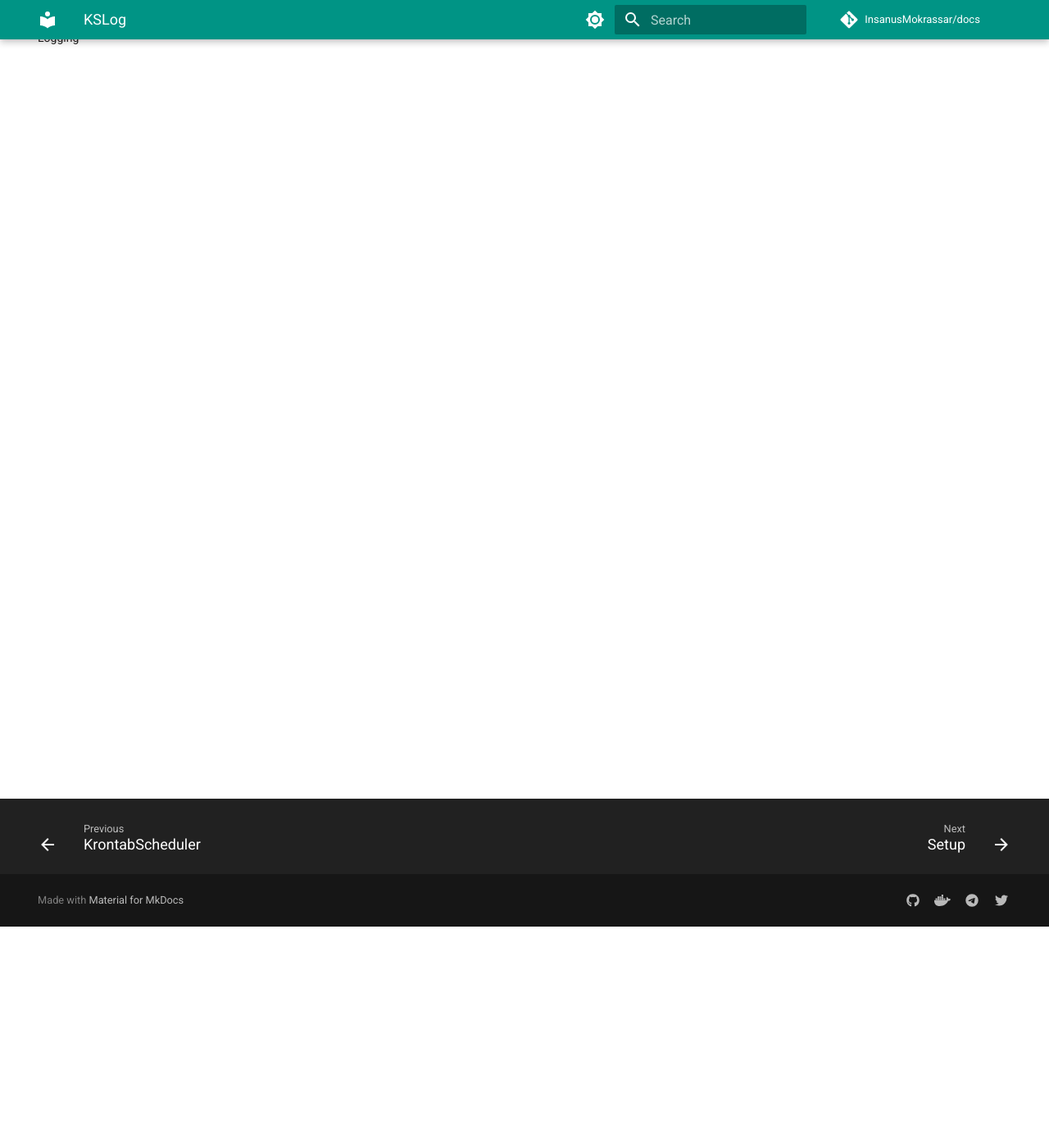
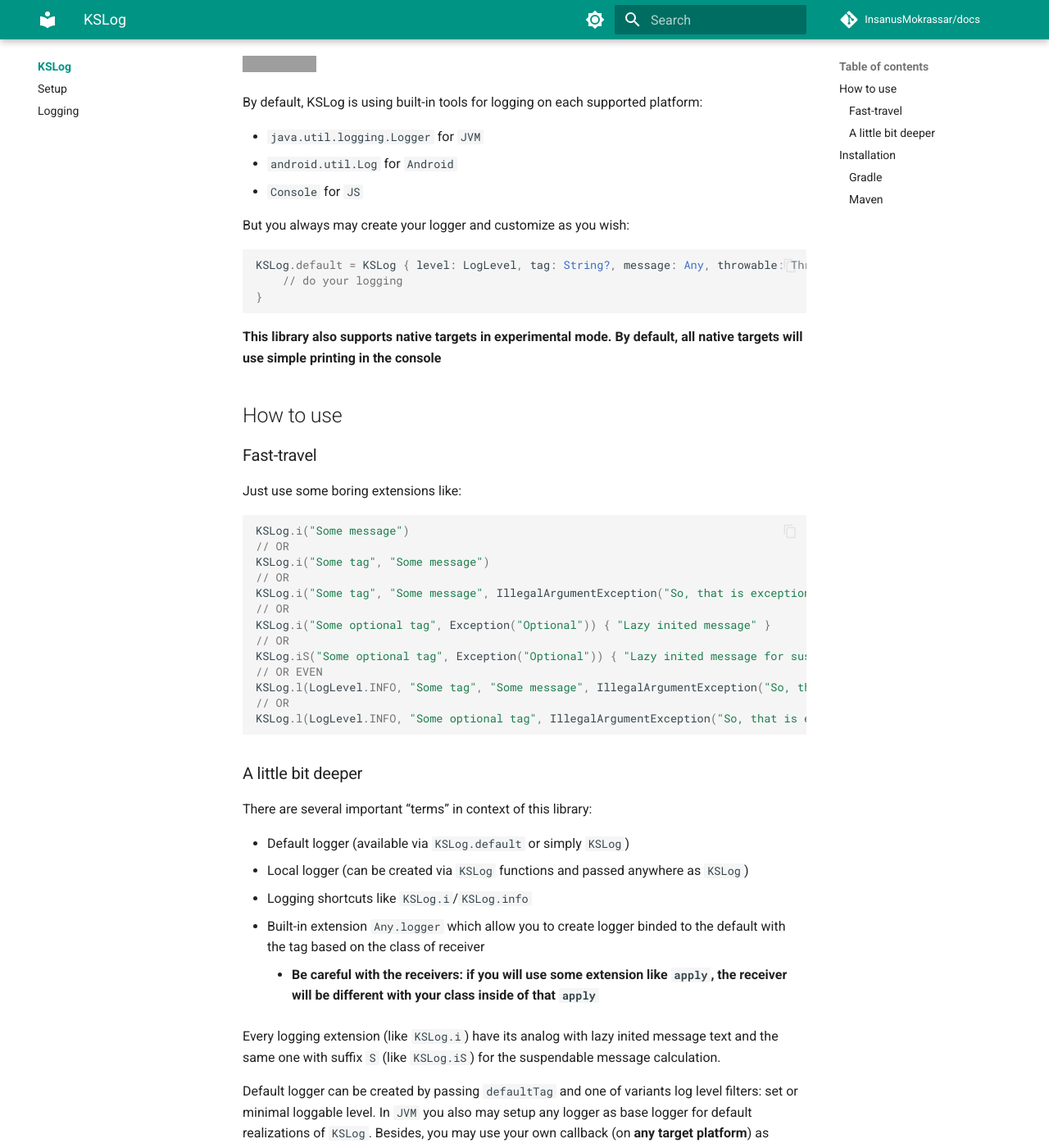
Before and after one commit to InsanusMokrassar/docs, an MkDocs documentation site: the page built from docs/kslog/index.md, in a window 1280 px wide and 1400 px high, scrolled down 270 px. Shown: the whole window at 82% size. Built offline with MkDocs 1.6.1 and Material for MkDocs 9.7.7, drawn with Linux system fonts in a browser that asks for light colours; comment, search, counter and statistics services are not loaded; some of the changed text lies outside the part shown; grey boxes are pictures that could not be loaded.

Commit message:
add default pages for krontab and kslog

````diff
--- a/docs/kslog/index.md
+++ b/docs/kslog/index.md
@@ -1,3 +1,92 @@
 # KSLog
 
-[KSLog](https://github.com/InsanusMokrassar/kslog) is a simple multiplatform tool for native logging.
+It is simple and easy-to-use tool for logging on the most popular platforms in Kotlin Multiplatform:
+
+![JVM](https://img.shields.io/badge/JVM-red?style=for-the-badge&logo=openjdk&logoColor=white)
+![Android](https://img.shields.io/badge/Android-green?style=for-the-badge&logo=android&logoColor=white)
+![Js](https://img.shields.io/badge/JavaScript-323330?style=for-the-badge&logo=javascript&logoColor=F7DF1E)
+![ARM x64](https://img.shields.io/badge/ARMx64-0091BD?style=for-the-badge&logo=arm&logoColor=F7DF1E)
+![ARM x32](https://img.shields.io/badge/ARMx32-0091BD?style=for-the-badge&logo=arm&logoColor=F7DF1E)
+![Linux x64](https://img.shields.io/badge/Linuxx64-FCC624?style=for-the-badge&logo=linux&logoColor=F7DF1E)
+
+[![KDocs](https://img.shields.io/badge/KDocs-323330?style=for-the-badge&logo=Kotlin&logoColor=7F52FF)](https://insanusmokrassar.github.io/KSLog/)
+
+By default, KSLog is using built-in tools for logging on each supported platform:
+
+* `java.util.logging.Logger` for `JVM`
+* `android.util.Log` for `Android`
+* `Console` for `JS`
+
+But you always may create your logger and customize as you wish:
+
+```kotlin
+KSLog.default = KSLog { level: LogLevel, tag: String?, message: Any, throwable: Throwable? ->
+    // do your logging
+}
+```
+
+**This library also supports native targets in experimental mode. By default, all native targets will use simple printing in the console**
+
+## How to use
+
+### Fast-travel
+
+Just use some boring extensions like:
+
+```kotlin
+KSLog.i("Some message")
+// OR
+KSLog.i("Some tag", "Some message")
+// OR
+KSLog.i("Some tag", "Some message", IllegalArgumentException("So, that is exception :)"))
+// OR
+KSLog.i("Some optional tag", Exception("Optional")) { "Lazy inited message" }
+// OR
+KSLog.iS("Some optional tag", Exception("Optional")) { "Lazy inited message for suspendable calculation of text" }
+// OR EVEN
+KSLog.l(LogLevel.INFO, "Some tag", "Some message", IllegalArgumentException("So, that is exception :)"))
+// OR
+KSLog.l(LogLevel.INFO, "Some optional tag", IllegalArgumentException("So, that is exception :)")) { "And lazily inited message" }
+```
+
+### A little bit deeper
+
+There are several important "terms" in context of this library:
+
+* Default logger (available via `KSLog.default` or simply `KSLog`)
+* Local logger (can be created via `KSLog` functions and passed anywhere as `KSLog`)
+* Logging shortcuts like `KSLog.i`/`KSLog.info`
+* Built-in extension `Any.logger` which allow you to create logger binded to the default with the tag based on the class of receiver
+    * __Be careful with the receivers: if you will use some extension like `apply`, the receiver will be different with your class inside of that `apply`__
+
+Every logging extension (like `KSLog.i`) have its analog with lazy inited message text and the same one with suffix `S` (like `KSLog.iS`) for the suspendable message calculation.
+
+Default logger can be created by passing `defaultTag` and one of variants log level filters: set or minimal loggable level. In `JVM` you also may setup any logger as base logger for default realizations of `KSLog`. Besides, you may use your own callback (on **any target platform**) as output of logging:
+
+```kotlin
+val logger = KSLog { logLevel, optionalTag, message, optionalThrowable ->
+    println("[$logLevel] $optionalTag - $message: $optionalThrowable.stackTraceToString()")
+}
+```
+
+In the example above we will take the `logger` which will just print incoming data as common output.
+
+## Installation
+
+[![Maven Central](https://maven-badges.herokuapp.com/maven-central/dev.inmo/kslog/badge.svg)](https://maven-badges.herokuapp.com/maven-central/dev.inmo/kslog)
+
+### Gradle
+
+```groovy
+implementation "dev.inmo:kslog:$kslog_version"
+```
+
+### Maven
+
+```xml
+<dependency>
+  <groupId>dev.inmo</groupId>
+  <artifactId>kslog</artifactId>
+  <version>${kslog_version}</version>
+</dependency>
+```
--- a/mkdocs.yml
+++ b/mkdocs.yml
@@ -23,6 +23,7 @@
         - Logic handling: 'tgbotapi/logic/'
         - DSLs: 'tgbotapi/dsls/'
     - 'Krontab':
+        - 'krontab/index.md'
         - Introduction:
             - 'krontab/introduction/including-in-project.md'
             - 'krontab/introduction/how-to-use.md'
````
Also changed, not shown: docs/krontab/index.md (added, +212 -0 lines).
